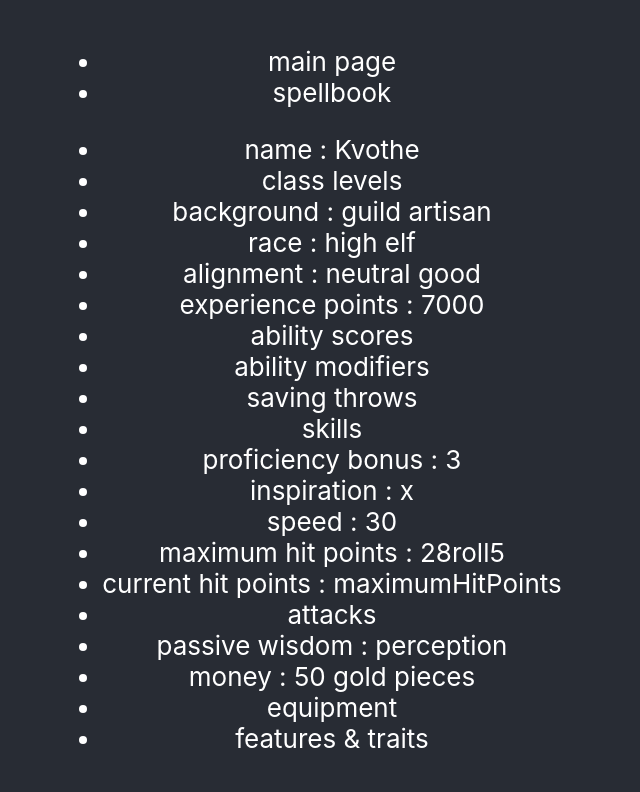
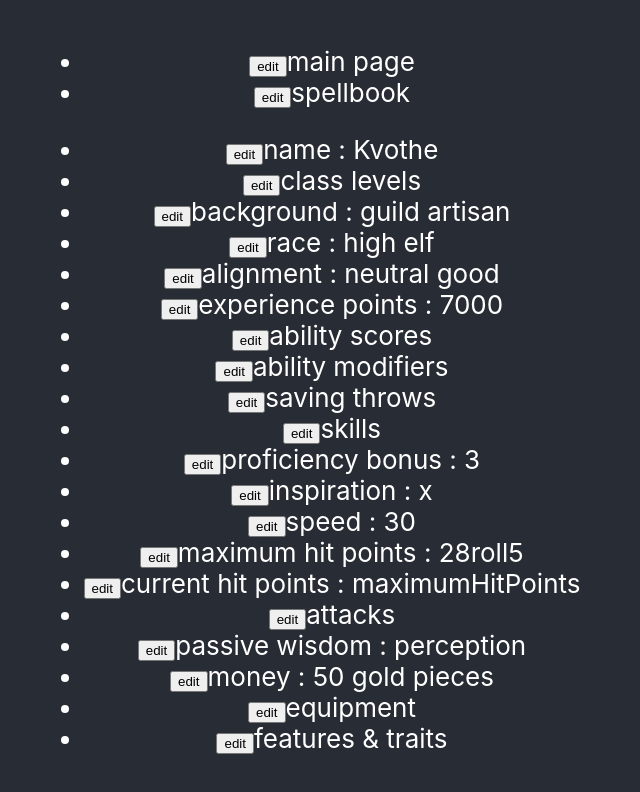
Before and after one commit to WrittenWoods/cobble, a React (Create React App) app: page / in a window 1280 px wide. Both pictures are taken after a click on the element "main page". Shown: the top 792 px of the page, without its empty margins (328-968 px from the left). Built offline with nearby package versions, Linux system fonts and the light colour scheme.

Commit message:
Added editable menu item titles

```diff
--- a/src/Menu.tsx
+++ b/src/Menu.tsx
@@ -1,25 +1,16 @@
 import React, { useState } from 'react';
 import MenuItem from './MenuItem'
+import { titlePathMatch } from './helpers/titlePathMatch'
 
 function Menu ({ sheetState, titlePath }) {
 
   const [sheet, setSheet, displayed, setDisplayed] = [...sheetState]
 
-  // Checks a sheet element to see if its titlePath property contains each element in titlePath prop
-
-  function titlePathMatch(sheetPath) {
-    let match = true
-    for (let i = 0; i < titlePath.length; i++) {
-      match = sheetPath.includes(titlePath[i])
-    }
-    return match
-  }
-
   // Creates an array of selectable menu items to render as MenuItem components.
 
   function menuItemList() {
     let result = []
-    let filtered = sheet.filter( x => titlePathMatch(x.titlePath) )
+    let filtered = sheet.filter( x => titlePathMatch(x.titlePath, titlePath) )
     filtered.forEach(x =>
       !result.includes(x.titlePath[titlePath.length]) && result.push(x.titlePath[titlePath.length])
     )
--- a/src/MenuItem.tsx
+++ b/src/MenuItem.tsx
@@ -1,12 +1,17 @@
 import React, { useState, useEffect } from 'react';
 import { parseContent } from "./helpers/parseContent";
 import { arrayEquals } from "./helpers/arrayEquals";
+import { parseSheet } from "./helpers/parseSheet";
+import { titlePathMatch } from "./helpers/titlePathMatch"
 
 function MenuItem ({ sheetState, newTitlePath }) {
 
   const [sheet, setSheet, displayed, setDisplayed] = [...sheetState]
+  const [editMode, toggleEditMode] = useState(false)
+  const [title, setTitle] = useState(newTitlePath[newTitlePath.length - 1])
+  const [content, setContent] = useState()
 
-  let contentAtPath;
+  let contentAtPath, matchIndex;
 
   // Represents whether there's an element in the sheet matching the new titlePath
   // If there is, assigns the "content" property of that element to contentAtPath
@@ -16,15 +21,57 @@ function MenuItem ({ sheetState, newTitlePath }) {
     for (let i = 0; i < sheet.length; i++) {
       if (arrayEquals(sheet[i].titlePath, newTitlePath)) {
         match = true
+        matchIndex = i
         contentAtPath = sheet[i].content
       }
     }
     return match
   })();
 
+  // Updates sheet with edited title and content values
+
+  function updateSheet() {
+
+    let updated = [...sheet]
+
+    function replaceTitle(arr) {
+      for (let i = 0; i < arr.length; i++) {
+        if (titlePathMatch(arr[i].titlePath, newTitlePath)) {
+          arr[i].titlePath[newTitlePath.length - 1] = title
+        }
+      }
+    }
+
+    if (isMatch) {
+      updated[i].content = content
+      replaceTitle(updated)
+    } else {
+      replaceTitle(updated)
+    }
+
+    setDisplayed(displayed.map(e => {
+      if (e.panelType === "menu" && titlePathMatch(e.panelProps, newTitlePath)) {
+        let newProps = e.panelProps
+        newProps[newTitlePath.length - 1] = title
+        return { panelType: "menu", panelProps: newProps }
+      } else {
+        return e
+      }
+    }))
+
+    setSheet(parseSheet(updated))
+  }
+
+  // Handles clicks of the edit/save buttons
+
+  function handleEditButtonClick() {
+    toggleEditMode(!editMode)
+    updateSheet()
+  }
+
   // Displays new panel if not already displayed, moves it to front if it is.
 
-  function handleClick() {
+  function handleMenuItemClick() {
     if (displayed.some(e => arrayEquals(e.panelProps, newTitlePath))) {
       console.log("this should bring the selected panel to the front")
     } else if (Array.isArray(contentAtPath)) {
@@ -38,11 +85,28 @@ function MenuItem ({ sheetState, newTitlePath }) {
 
   function menuItemContent() {
     if (isMatch && typeof contentAtPath === 'string') {
-      return newTitlePath[newTitlePath.length - 1] + " : " + contentAtPath
+      return <span>{newTitlePath[newTitlePath.length - 1] + " : " + contentAtPath}</span>
     } else if (!isMatch || Array.isArray(contentAtPath)) {
       return (
-        <span onClick={() => handleClick()}>
+        <span onClick={() => handleMenuItemClick()}>
           {newTitlePath[newTitlePath.length - 1]}
+        </span>
+      )
+    }
+  }
+
+  function editModeContent() {
+    if (isMatch && typeof contentAtPath === 'string') {
+      return (
+        <span>
+          <textarea value={title} onChange={(e) => setTitle(e.target.value)} />
+          <textarea value={content} onChange={(e) => setContent(e.target.value)} />
+        </span>
+      )
+    } else if (!isMatch || Array.isArray(contentAtPath)) {
+      return (
+        <span>
+          <textarea value={title} onChange={(e) => setTitle(e.target.value)} />
         </span>
       )
     }
@@ -52,7 +116,8 @@ function MenuItem ({ sheetState, newTitlePath }) {
 
   return (
     <li>
-      {menuItemContent()}
+      <button onClick={() => handleEditButtonClick()}>{editMode ? "save" : "edit"}</button>
+      {editMode ? editModeContent() : menuItemContent()}
     </li>
   )
 }
--- /dev/null
+++ b/src/helpers/titlePathMatch.tsx
@@ -0,0 +1,7 @@
+export function titlePathMatch(sheetPath, titlePath) {
+  let match = true
+  for (let i = 0; i < titlePath.length; i++) {
+    match = sheetPath.includes(titlePath[i])
+  }
+  return match
+}
```
